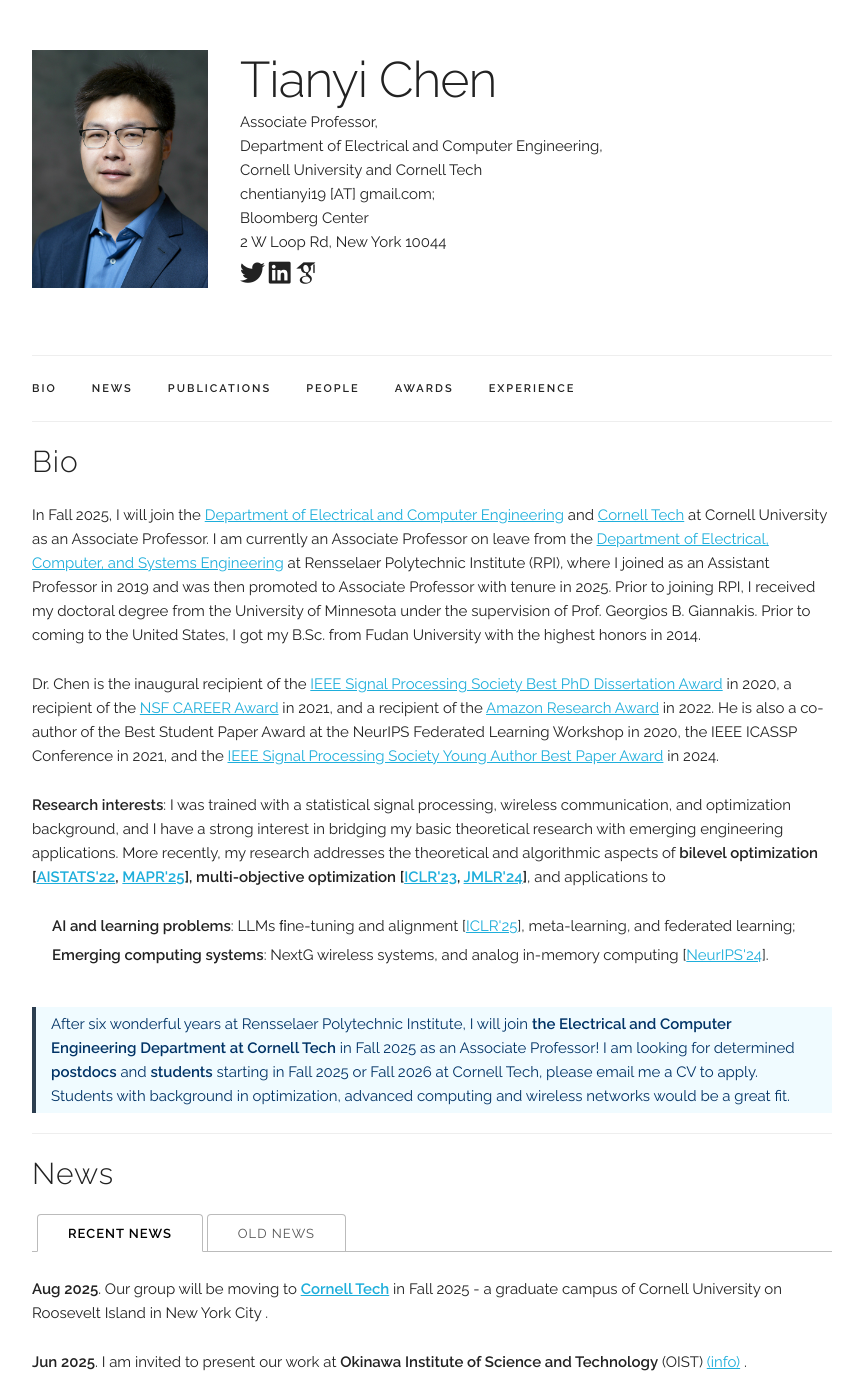
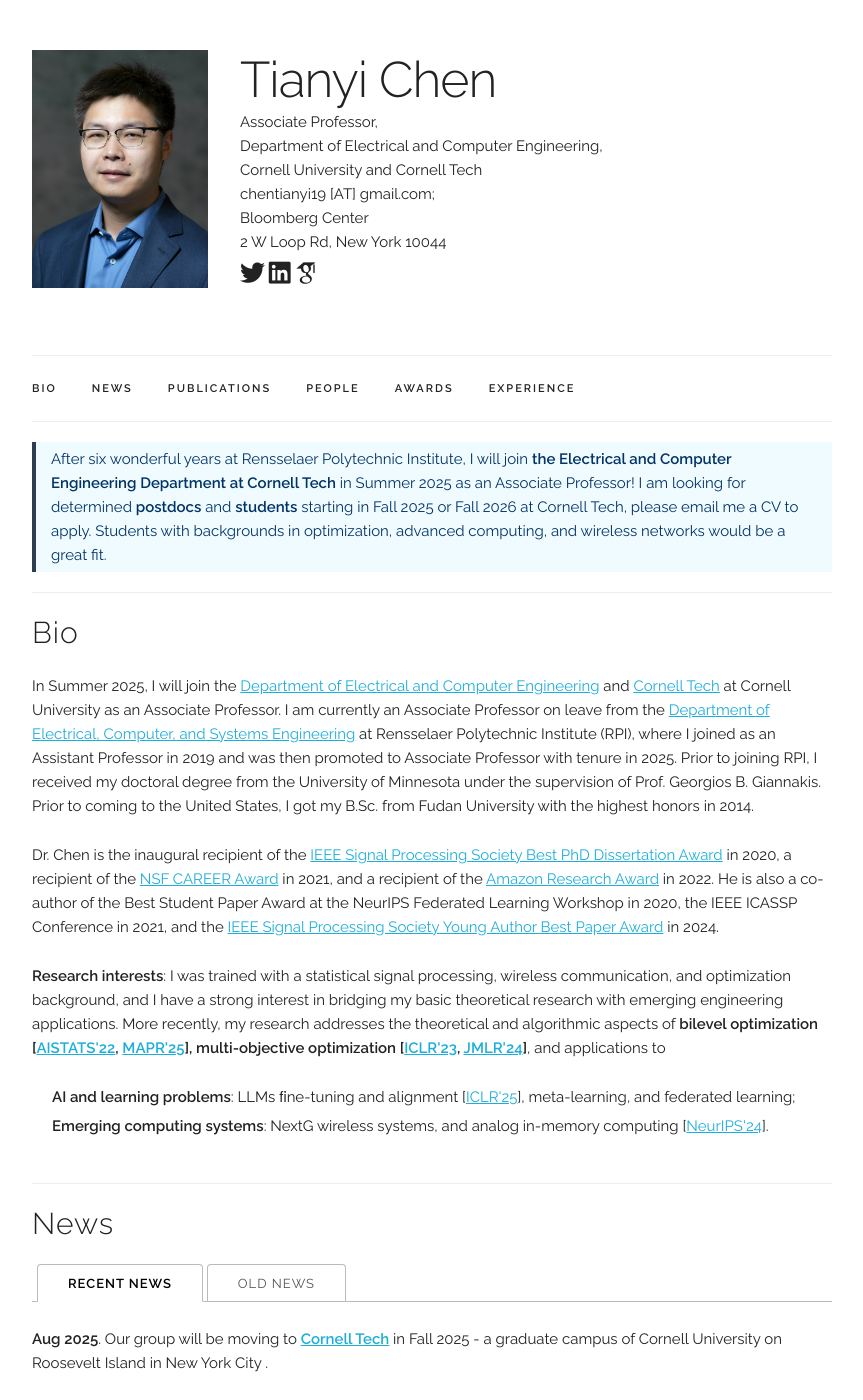
Before and after one commit to chentianyi1991/chentianyi1991.github.io, a Jekyll site: the page built from index.html, in a window 1280 px wide and 1400 px high. Shown: the whole window, without its empty margins (208-1071 px from the left). Built offline with Jekyll 4.4.1, drawn with Linux system fonts in a browser that asks for light colours; some web fonts are replaced; comment, search, counter and statistics services are not loaded.

Commit message:
Update index.html

```diff
--- a/index.html
+++ b/index.html
@@ -2,6 +2,13 @@
 layout: default
 title: Home
 ---
+
+<!-- ========== Prospective Students and Postdocs ========== -->
+ <div class="bio‑highlight" style="margin-top: 2rem; margin-bottom: 2rem;">
+  <p>
+    After six wonderful years at Rensselaer Polytechnic Institute, I will join <strong>the Electrical and Computer Engineering Department at Cornell Tech</strong> in Summer 2025 as an Associate Professor! I am looking for determined <b>postdocs</b> and <b>students</b> starting in Fall 2025 or Fall 2026 at Cornell Tech, please email me a CV to apply. Students with backgrounds in optimization, advanced computing, and wireless networks would be a great fit.
+  </p>
+</div>
 
 <!-- ========== BIO ========== -->
 <div class="docs-section" id="bio">
@@ -11,7 +18,7 @@
       <p>After six wonderful years at Rensselaer Polytechnic Institute, I will join <strong>the Electrical and Computer Engineering Department at Cornell Tech</strong> in Fall 2025 as an Associate Professor!</p>
   </div> -->
 
-  <p>In Fall 2025, I will join the <a href="https://www.engineering.cornell.edu/ece/">Department of Electrical and Computer Engineering</a> and <a href="https://tech.cornell.edu/">Cornell Tech</a> at Cornell University as an Associate Professor. I am currently an Associate Professor on leave from the <a href="https://www.ecse.rpi.edu/">Department of Electrical, Computer, and Systems Engineering</a> at Rensselaer Polytechnic Institute (RPI), where I joined as an Assistant Professor in 2019 and was then promoted to Associate Professor with tenure in 2025. Prior to joining RPI, I received my doctoral degree from the University of Minnesota under the supervision of Prof. Georgios B. Giannakis.
+  <p>In Summer 2025, I will join the <a href="https://www.engineering.cornell.edu/ece/">Department of Electrical and Computer Engineering</a> and <a href="https://tech.cornell.edu/">Cornell Tech</a> at Cornell University as an Associate Professor. I am currently an Associate Professor on leave from the <a href="https://www.ecse.rpi.edu/">Department of Electrical, Computer, and Systems Engineering</a> at Rensselaer Polytechnic Institute (RPI), where I joined as an Assistant Professor in 2019 and was then promoted to Associate Professor with tenure in 2025. Prior to joining RPI, I received my doctoral degree from the University of Minnesota under the supervision of Prof. Georgios B. Giannakis.
   Prior to coming to the United States, I got my B.Sc. from Fudan University with the highest honors in 2014. </p>
   <p>Dr. Chen is the inaugural recipient of the <a href="https://cse.umn.edu/ece/feature-stories/alumnus-tianyi-chen-receives-ieee-sps-best-dissertation-award">IEEE Signal Processing Society Best PhD Dissertation Award</a> in 2020, a recipient of the <a href="https://www.nsf.gov/awardsearch/showAward?AWD_ID=2047177&HistoricalAwards=false">NSF CAREER Award</a> in 2021, and a recipient of the <a href="https://www.amazon.science/research-awards/program-updates/fall-2021-and-winter-2022-amazon-research-awards-recipients-announced">Amazon Research Award</a> in 2022.
     He is also a co-author of the Best Student Paper Award at the NeurIPS Federated Learning Workshop in 2020, the IEEE ICASSP Conference in 2021, and the <a href="https://signalprocessingsociety.org/community-involvement/award-recipients/">IEEE Signal Processing Society Young Author Best Paper Award</a> in 2024.</p>
@@ -27,13 +34,6 @@
  </span>
 </ul>
 </p>
-</div>
-
-<!-- ========== Prospective Students and Postdocs ========== -->
- <div class="bio‑highlight" style="margin-top: -0.5rem; margin-bottom: 2rem;">
-  <p>
-    After six wonderful years at Rensselaer Polytechnic Institute, I will join <strong>the Electrical and Computer Engineering Department at Cornell Tech</strong> in Fall 2025 as an Associate Professor! I am looking for determined <b>postdocs</b> and <b>students</b> starting in Fall 2025 or Fall 2026 at Cornell Tech, please email me a CV to apply. Students with background in optimization, advanced computing and wireless networks would be a great fit.
-  </p>
 </div>
 
 <!-- ========== NEWS ========== -->
```
